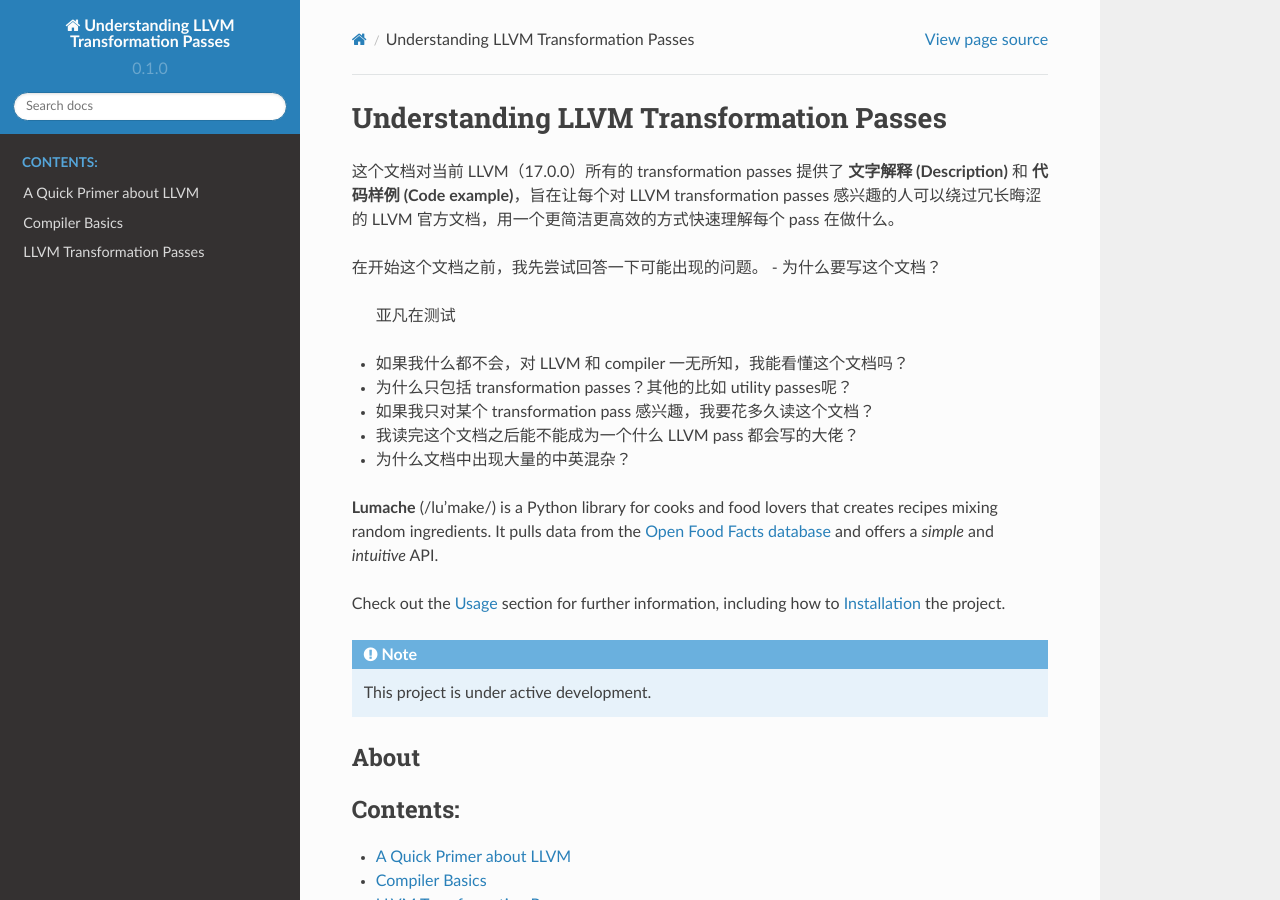
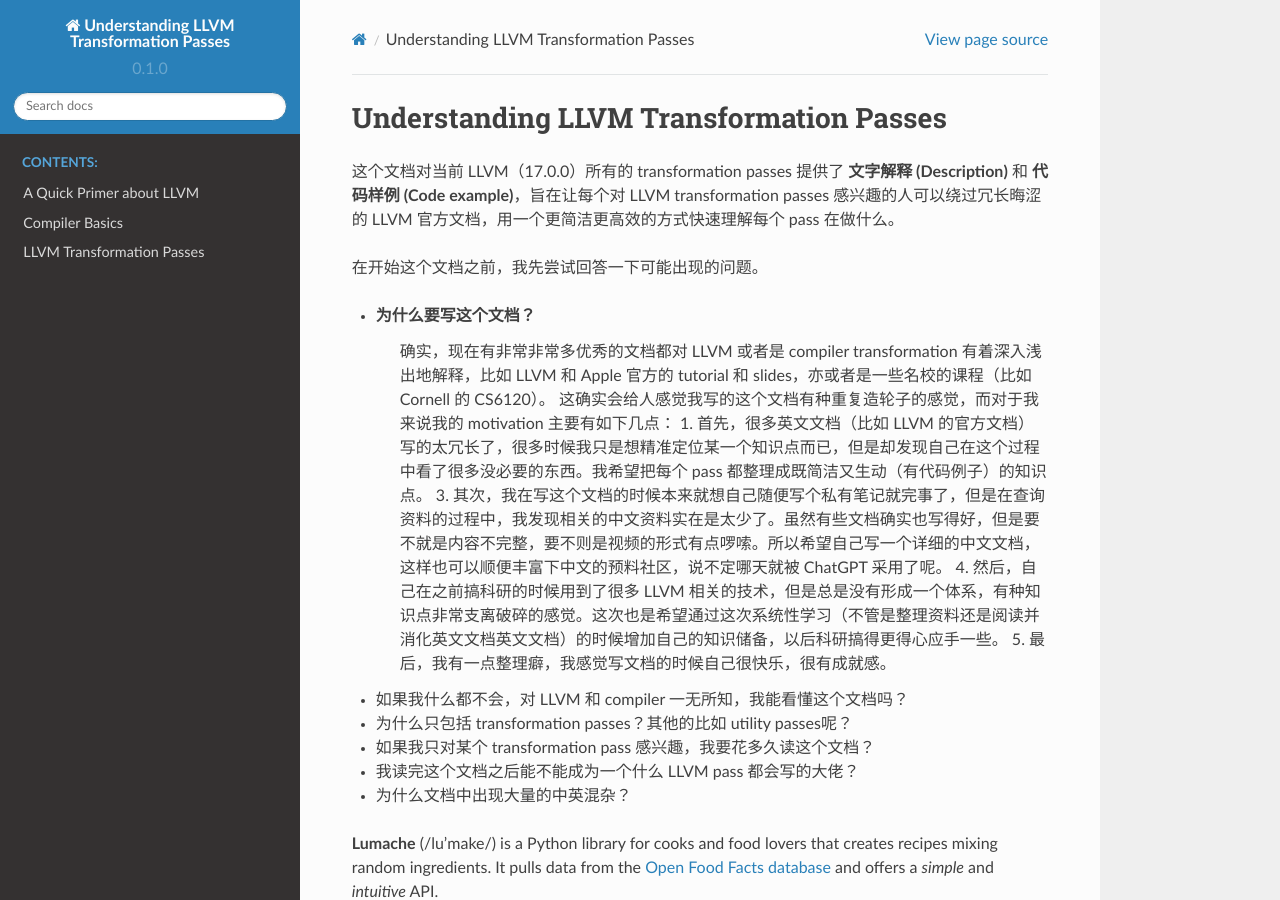
Before and after one commit to hyfshishen/understanding-llvm-transformation-passes, a Sphinx documentation site: the page built from docs/source/index.rst, in a window 1280 px wide and 900 px high. Built offline with Sphinx 7.4.7 and the Read the Docs theme 2.0.0, drawn with Linux system fonts in a browser that asks for light colours.

Commit message:
updating

```diff
--- a/docs/source/index.rst
+++ b/docs/source/index.rst
@@ -4,8 +4,14 @@ Understanding LLVM Transformation Passes
 这个文档对当前 LLVM（17.0.0）所有的 transformation passes 提供了 **文字解释 (Description)** 和 **代码样例 (Code example)**，旨在让每个对 LLVM transformation passes 感兴趣的人可以绕过冗长晦涩的 LLVM 官方文档，用一个更简洁更高效的方式快速理解每个 pass 在做什么。
 
 在开始这个文档之前，我先尝试回答一下可能出现的问题。
+
 - 为什么要写这个文档？
-   亚凡在测试
+   确实，现在有非常非常多优秀的文档都对 LLVM 或者是 compiler transformation 有着深入浅出地解释，比如 LLVM 和 Apple 官方的 tutorial 和 slides，亦或者是一些名校的课程（比如 Cornell 的 CS6120）。
+   这确实会给人感觉我写的这个文档有种重复造轮子的感觉，而对于我来说我的 motivation 主要有如下几点：
+   1. 首先，很多英文文档（比如 LLVM 的官方文档）写的太冗长了，很多时候我只是想精准定位某一个知识点而已，但是却发现自己在这个过程中看了很多没必要的东西。我希望把每个 pass 都整理成既简洁又生动（有代码例子）的知识点。
+   3. 其次，我在写这个文档的时候本来就想自己随便写个私有笔记就完事了，但是在查询资料的过程中，我发现相关的中文资料实在是太少了。虽然有些文档确实也写得好，但是要不就是内容不完整，要不则是视频的形式有点啰嗦。所以希望自己写一个详细的中文文档，这样也可以顺便丰富下中文的预料社区，说不定哪天就被 ChatGPT 采用了呢。
+   4. 然后，自己在之前搞科研的时候用到了很多 LLVM 相关的技术，但是总是没有形成一个体系，有种知识点非常支离破碎的感觉。这次也是希望通过这次系统性学习（不管是整理资料还是阅读并消化英文文档英文文档）的时候增加自己的知识储备，以后科研搞得更得心应手一些。
+   5. 最后，我有一点整理癖，我感觉写文档的时候自己很快乐，很有成就感。
 - 如果我什么都不会，对 LLVM 和 compiler 一无所知，我能看懂这个文档吗？
 - 为什么只包括 transformation passes？其他的比如 utility passes呢？
 - 如果我只对某个 transformation pass 感兴趣，我要花多久读这个文档？
```
